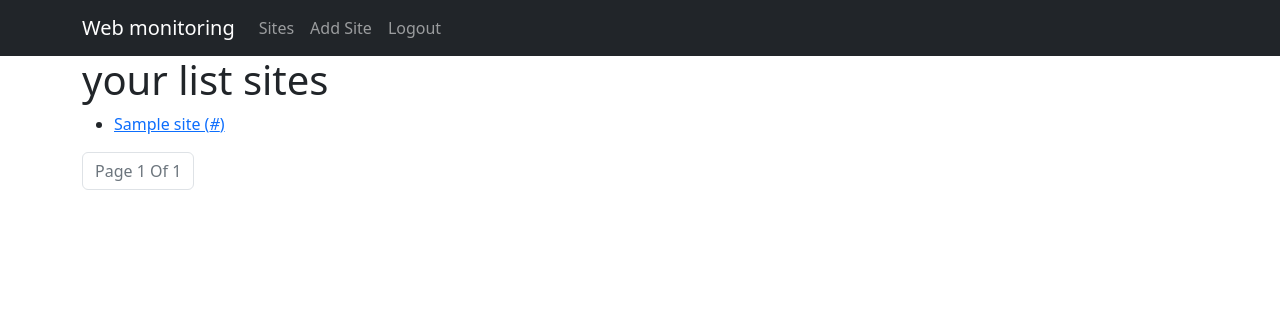
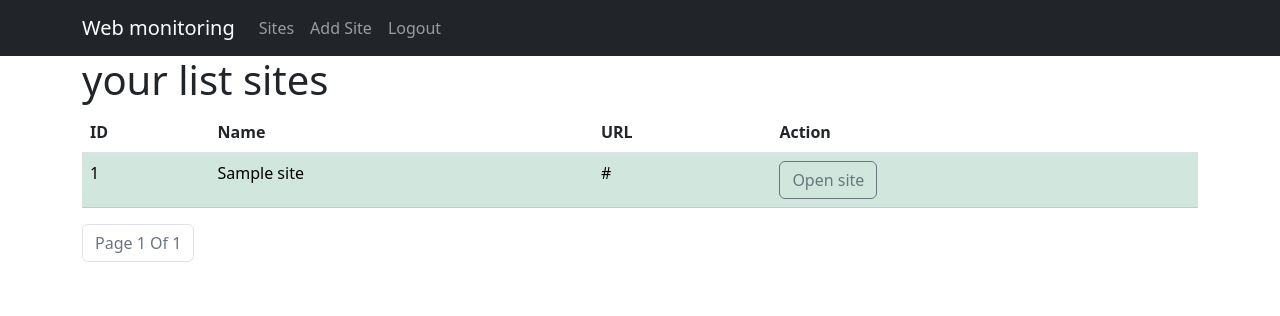
Before and after one commit to Juan-Camilo-Suarez/Django-Training, a Django app: page /sites/ in a window 1280 px wide. Shown: the top 316 px of the page. Run offline with Django 4.2, Linux system fonts and the light colour scheme; a user stored in the database is signed in; tables that the repository leaves empty hold one stand-in row (values such as "Sample post"); some libraries are stand-ins or nearby versions.

Commit message:
table sites with bootstrap

```diff
--- a/testdjango/web/templates/web/sites/list.html
+++ b/testdjango/web/templates/web/sites/list.html
@@ -2,13 +2,30 @@
 {% block content %}
 
     <h1>your list sites</h1>
-    <ul>
-        {% for site in object_list %}
-            <li>
-                <a href="{% url 'site' site.id %}">{{ site.name }} (<i>{{ site.url }}</i>)</a>
-            </li>
-        {% endfor %}
-    </ul>
+        <table class="table">
+        <thead>
+            <tr>
+                <th>ID</th>
+                <th>Name</th>
+                <th>URL</th>
+                <th>Action</th>
+            </tr>
+        </thead>
+        <tbody>
+            {% for site in object_list %}
+
+                <tr class="{% if site.status %}table-success{% else %}table-danger{% endif %}">
+                    <td>{{ site.id }}</td>
+                    <td>{{ site.name }}</td>
+                    <td>{{ site.url }}</td>
+                    <td>
+                        <a href="{% url 'site' site.id %}" class="btn btn-outline-secondary">Open site</a>
+                    </td>
+                </tr>
+            {% endfor %}
+        </tbody>
+    </table>
+
         <nav aria-label="Page navigation example">
         <ul class="pagination">
             {% if page_obj.has_previous %}
--- a/testdjango/web/views.py
+++ b/testdjango/web/views.py
@@ -92,7 +92,8 @@ class SiteUpdateView(LoginRequiredMixin, UpdateView):
 
 class SiteListView(LoginRequiredMixin, ListView):
     paginate_by = 10
-    model = Site
+    # obtener el modelo ordenado por id
+    queryset = Site.objects.all().order_by('id')
     template_name = 'web/sites/list.html'
 
 
```
